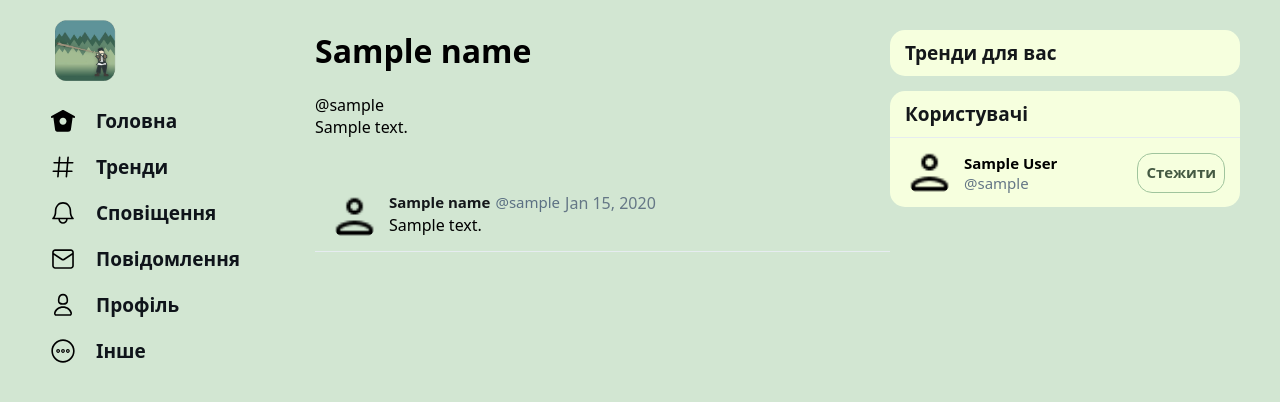
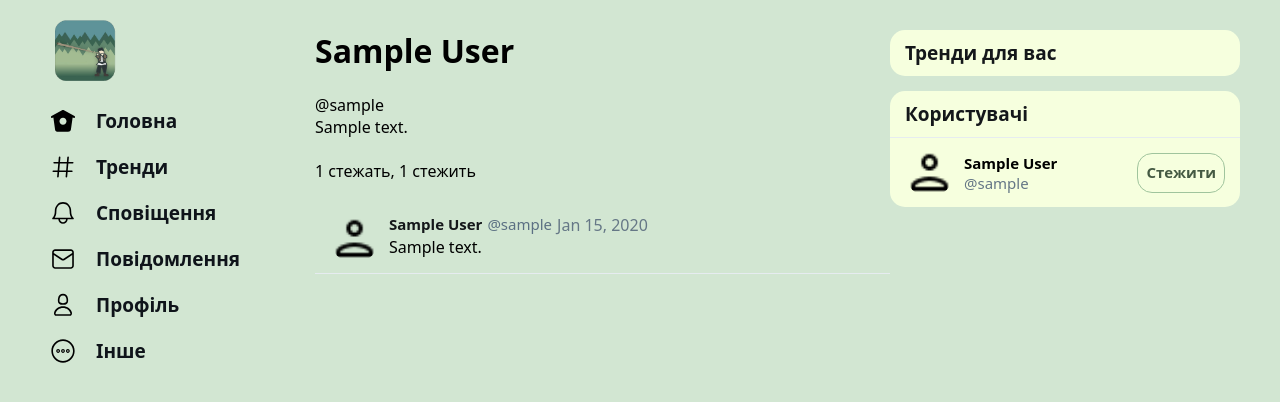
Before and after one commit to JeniaD/Trembita, a Flask app: template app/templates/user.html in a window 1280 px wide. Shown: the top 402 px of the page. Run offline with Flask 3, Linux system fonts and the light colour scheme; tables that the repository leaves empty hold one stand-in row (values such as "Sample post"); the template is opened without the code that fills it: values that come from a table or form of the project are taken from there, most other values are stand-ins (such as "Sample title", 1, 10 or a date in 2020); some web fonts are replaced.

Commit message:
Added follows counter on profiles

```diff
--- a/app/routes/user.py
+++ b/app/routes/user.py
@@ -55,8 +55,9 @@
     user = User.query.filter_by(username=username).first()
     if not user: abort(404)
 
-    if user.private: render_template("user.html", name=user.name, username=user.username, about=user.about, private=True)
-    return render_template("user.html", name=user.name, username=user.username, about=user.about, posts=user.posts.all(), private=False)
+    return render_template("user.html", user=user, posts=user.posts.all())
+    # if user.private: render_template("user.html", name=user.name, username=user.username, about=user.about, private=True)
+    # return render_template("user.html", name=user.name, username=user.username, about=user.about, posts=user.posts.all(), private=False)
 
 @user.route("/home")
 @login_required
--- a/app/templates/profile.html
+++ b/app/templates/profile.html
@@ -33,7 +33,8 @@
             <span>@{{ current_user.username }}</span> <span>{{ current_user.date.strftime("%b %d, %Y") }}</span>
         </div>
         <br>
-        <div>{{ current_user.about }}</div><br><br>
+        <div>{{ current_user.about }}</div><br>
+        <div>{{ current_user.followers.count() }} стежать, {{ current_user.following.count() }} стежить</div><br>
     </div>
 
     <hr>
--- a/app/templates/user.html
+++ b/app/templates/user.html
@@ -24,10 +24,11 @@
 {% endblock menu %}
 
 {% block content %}
-    <h1>{{ name }}{% if current_user.private %}&#x1F512;{% endif %}</h1>
-    <span>@{{ username }}</span>
+    <h1>{{ user.name }}{% if user.private %}&#x1F512;{% endif %}</h1>
+    <span>@{{ user.username }}</span>
     <br>
-    <div>{{ about }}</div><br><br>
+    <div>{{ user.about }}</div><br>
+    <div>{{ user.followers.count() }} стежать, {{ user.following.count() }} стежить</div><br>
 
     {% if not private %}
         {% for post in posts %}
@@ -35,8 +36,8 @@
                 <img class="octave__author-logo" src="{{ url_for('static', filename='img/user-icon.png') }}" />
                 <div class="octave__main">
                     <div class="octave__header">
-                    <div class="octave__author-name"> {{ name }} </div>
-                    <div class="octave__author-slug"> @{{ username }} </div>
+                    <div class="octave__author-name"> {{ user.name }} </div>
+                    <div class="octave__author-slug"> @{{ user.username }} </div>
                     <div class="octave__publish-time"> {{ post.date.strftime("%b %d, %Y") }} </div>
                     </div>
                     <div class="octave__content">
```
